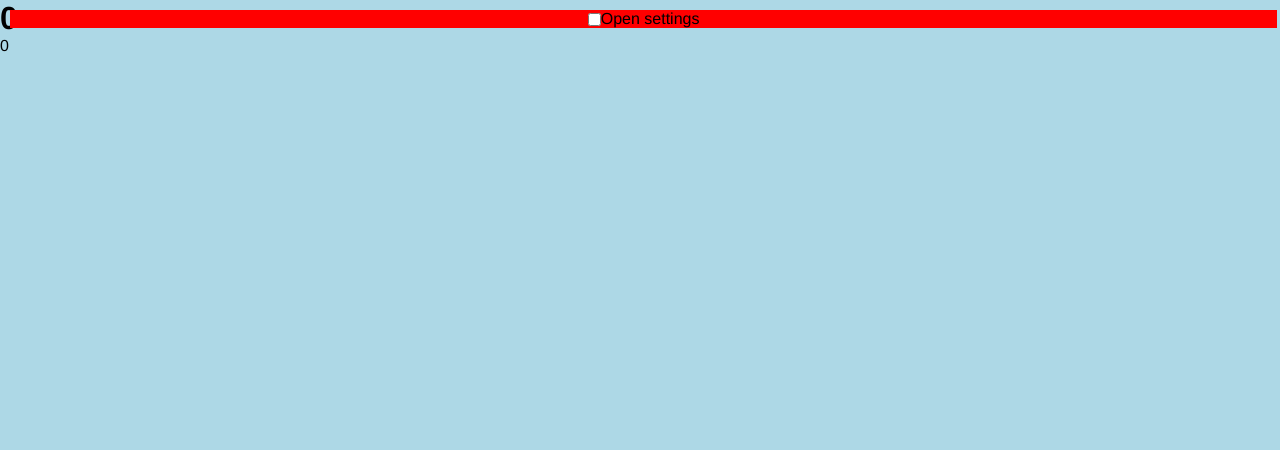
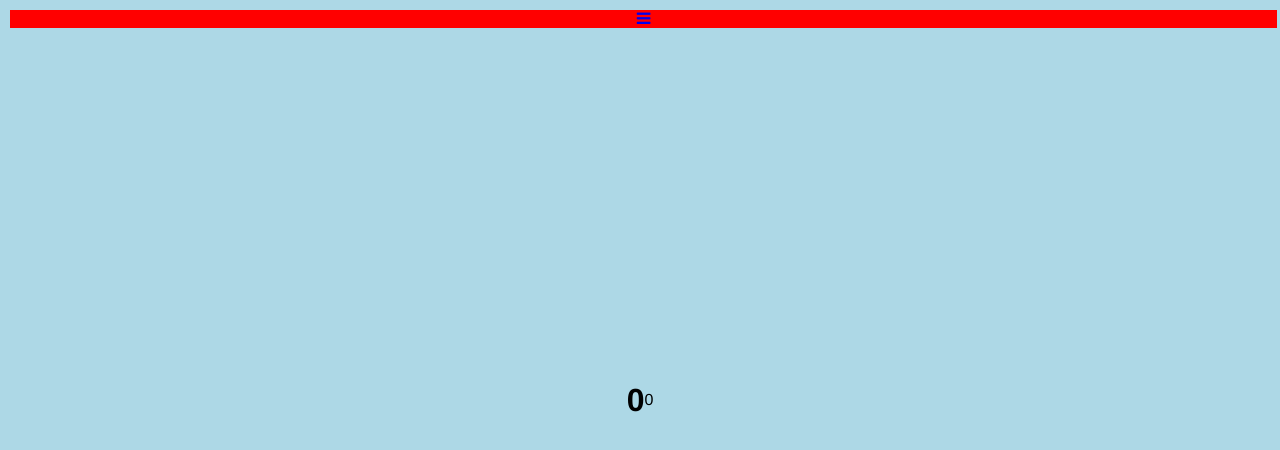
Before and after one commit to jaymagrob/beeper-timer, a Next.js app: page / in a window 1280 px wide. Shown: the top 450 px of the page. Built offline with nearby package versions, Linux system fonts and the light colour scheme.

Commit message:
DEV-14, settings: added 4 (partical)

```diff
--- a/components/settings.tsx
+++ b/components/settings.tsx
@@ -1,6 +1,8 @@
 import React, { useEffect, useState } from 'react'
 import { useRouter } from 'next/router'
+import Head from 'next/head'
 import LongButton from '../components/longButton';
+<link rel="stylesheet" href="https://cdnjs.cloudflare.com/ajax/libs/font-awesome/4.7.0/css/font-awesome.min.css"></link>
 
 export default function settings() {
   const [time, setTime] = useState(30)
@@ -32,17 +34,14 @@ export default function settings() {
 
   return (
     <>
+      <Head>
+        <link rel="stylesheet" href="https://cdnjs.cloudflare.com/ajax/libs/font-awesome/4.7.0/css/font-awesome.min.css" />
+      </Head>
       <div className="settings-container">
         <div className="settings-nav">
-          <input type="checkbox" id="toggle" aria-hidden="true"
-            defaultChecked={show}
-            onChange={() => setShow(!show)} />
-          <label htmlFor="toggle" className="nav__icon" aria-hidden="true">
-            Open settings
-            <span className="nav__icon-line"></span>
-            <span className="nav__icon-line"></span>
-            <span className="nav__icon-line"></span>
-          </label>
+          <a href="javascript:void(0);" className="icon" onClick={() => setShow(!show)}>
+          <i className={`fa fa-${show ? 'times' : 'bars'}`} />
+          </a>
         </div>
         {show && (
           <div className="settings-main">
--- a/pages/index.tsx
+++ b/pages/index.tsx
@@ -37,9 +37,11 @@ export default function Home() {
   return (
     <>
       <Settings />
+      <main>
       <h1>{time}</h1>
-      <Audio count={countdown} />
+      <Audio count={time} />
       {countdown}
+      </main>
     </>
   )
 }
```
